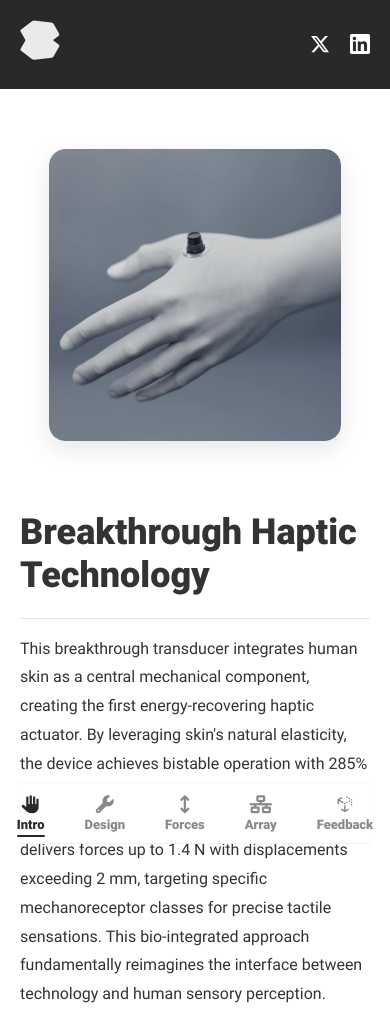
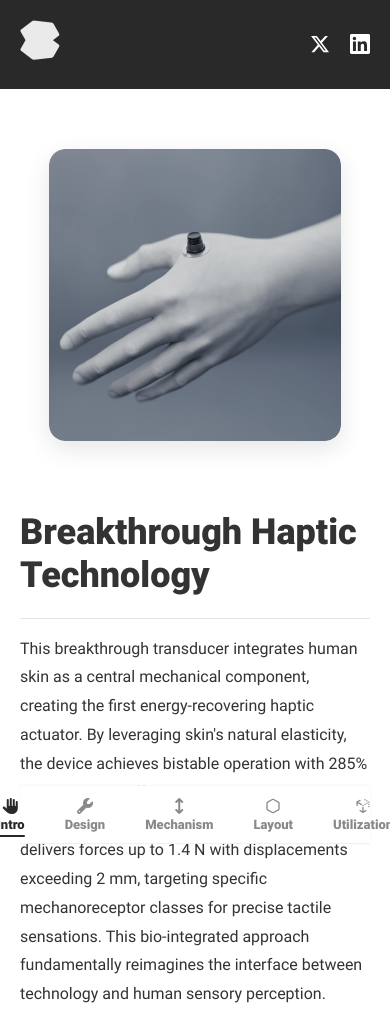
Before and after one commit to MuzaPro/JS-Bioelastic_state_recovery, a website: page index.html in a window 390 px wide. Shown: the top 1012 px of the page. Drawn offline with Linux system fonts and the light colour scheme.

Commit message:
nav bar accepts SVG with CSS

```diff
--- a/index.html
+++ b/index.html
@@ -77,13 +77,14 @@
                     <i class="fa-solid fa-wrench"></i><span>Design</span>
                   </button>
                   <button class="state-link" data-state="3">
-                    <i class="fa-solid fa-arrows-up-down"></i><span>Forces</span>
+                    <i class="fa-solid fa-arrows-up-down"></i><span>Mechanism</span>
                   </button>
                   <button class="state-link" data-state="4">
-                    <i class="fa-solid fa-network-wired"></i><span>Array</span>
+                    <img src="assets/icons/nav-icons/array.svg" alt="Array icon" class="nav-icon">
+                    <span>Layout</span>
                   </button>
                   <button class="state-link" data-state="5">
-                    <i class="fa-brands fa-uncharted btn-icon"></i><span>Feedback</span>
+                    <i class="fa-brands fa-uncharted btn-icon"></i><span>Utilization</span>
                   </button>
                 </nav>
 
--- a/style.css
+++ b/style.css
@@ -281,8 +281,19 @@ body {
     transition: opacity .25s, transform .25s;
 }
 
-.state-link i {
+.state-link i,
+.state-link .nav-icon {
     font-size: 18px;
+    width: 18px;
+    height: 18px;
+    display: block;
+    color: var(--accent);
+    transition: opacity .25s;
+}
+
+.nav-icon {
+    filter: invert(15%) sepia(5%) saturate(108%) hue-rotate(314deg) brightness(93%) contrast(92%);
+    opacity: 1;
 }
 
 .state-link:hover {
@@ -388,4 +399,11 @@ body {
     .visual-content {
         order: 1;
     }
+
+    .state-link i,
+    .state-link .nav-icon {
+        font-size: 16px;
+        width: 16px;
+        height: 16px;
+    }
 }
```
Also changed, not shown: assets/icons/nav-icons/waypoints.svg (added).
